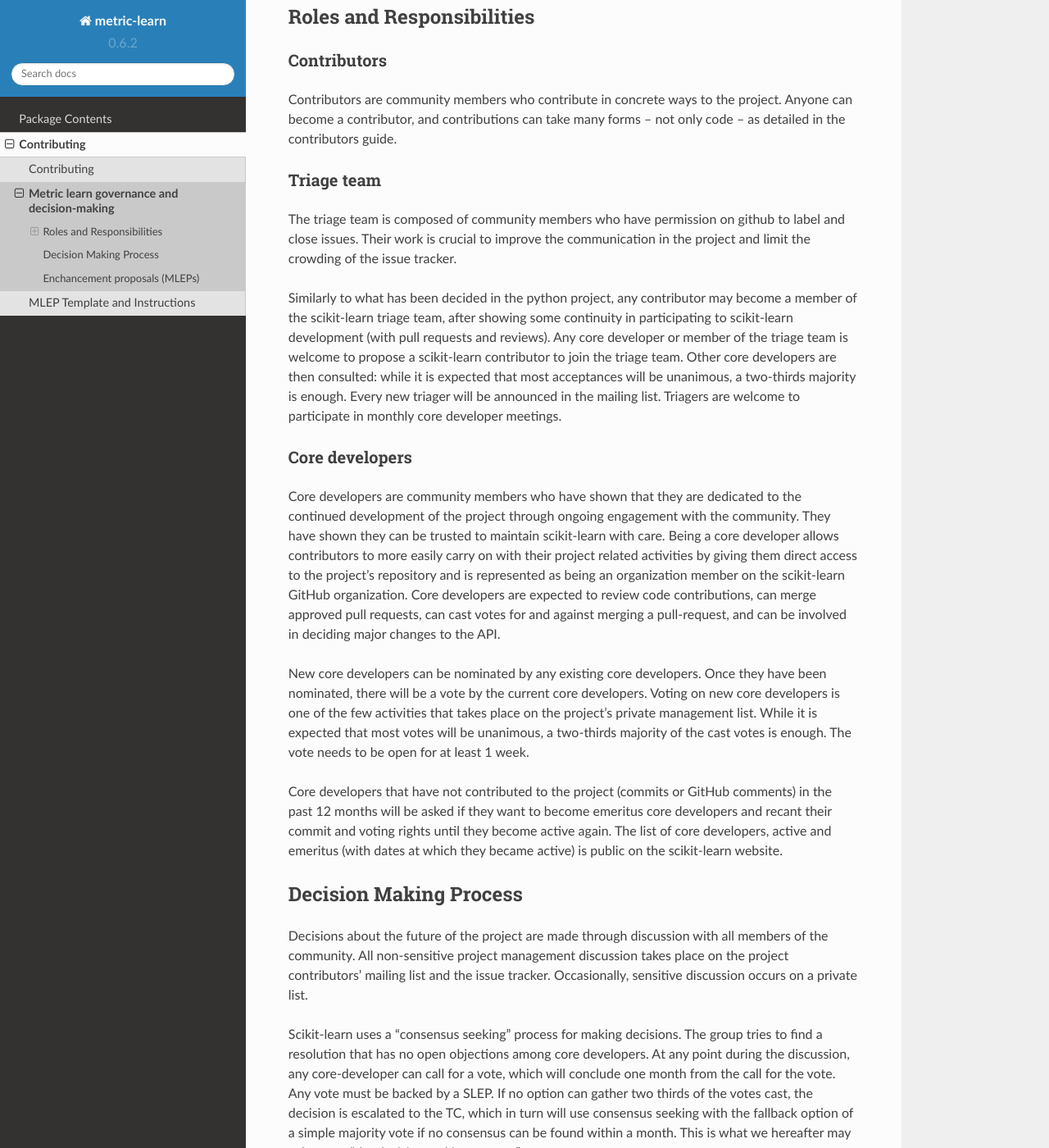
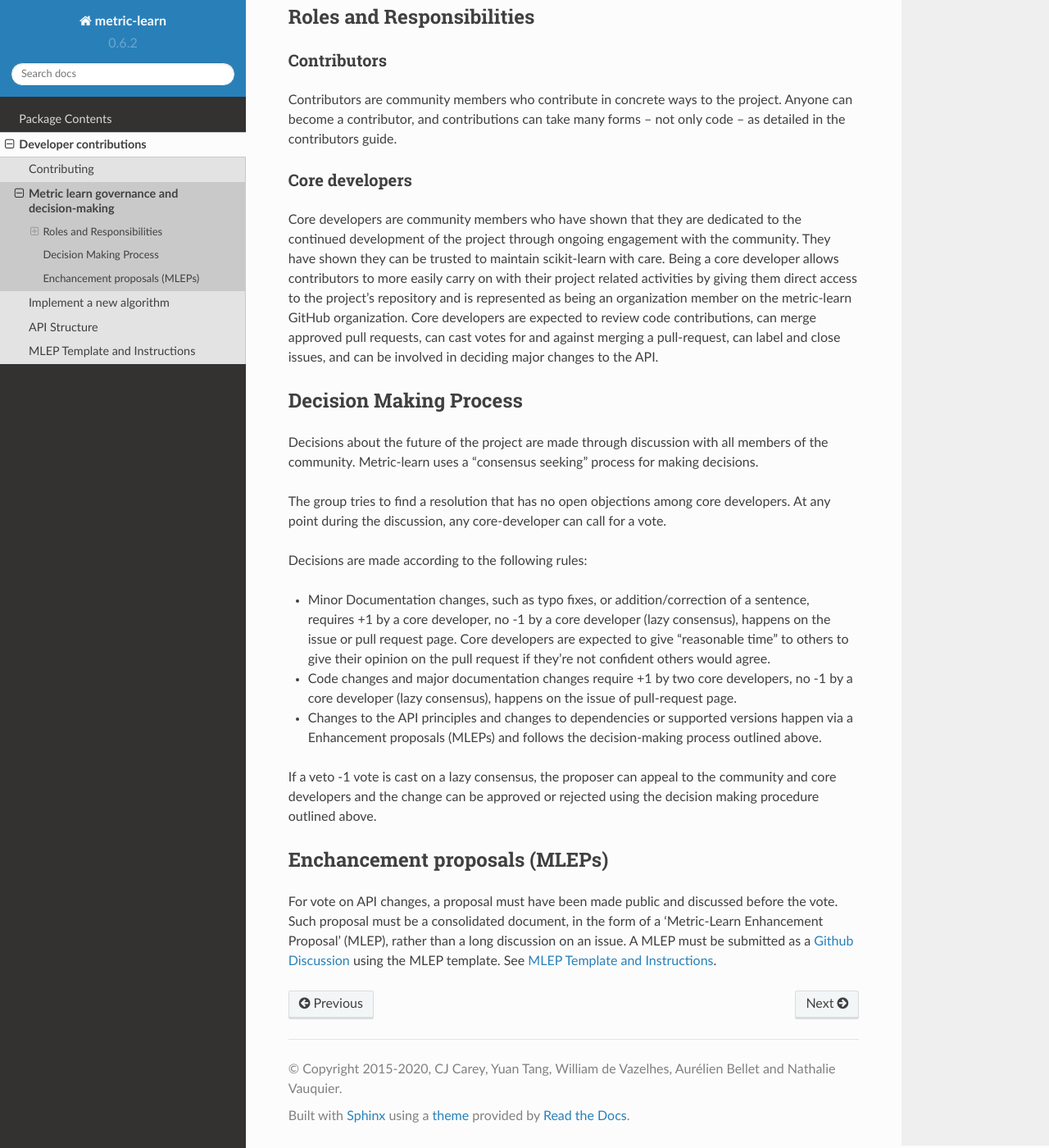
Before and after one commit to scikit-learn-contrib/metric-learn, a Sphinx documentation site: the page built from doc/contrib/governance.rst, in a window 1280 px wide and 1400 px high, scrolled down 396 px. Shown: the whole window at 82% size. Built offline with Sphinx 7.4.7 and the Read the Docs theme 2.0.0, drawn with Linux system fonts in a browser that asks for light colours; pages that are not in the unit, such as notebooks, are missing from menus; some of the changed text lies outside the part shown.

```diff
--- a/doc/contrib/governance.rst
+++ b/doc/contrib/governance.rst
@@ -27,24 +27,6 @@ Contributors are community members who contribute in concrete ways to
 the project. Anyone can become a contributor, and contributions can
 take many forms – not only code – as detailed in the contributors guide.
 
-Triage team
-^^^^^^^^^^^
-
-The triage team is composed of community members who have permission
-on github to label and close issues. Their work is crucial to improve
-the communication in the project and limit the crowding of the issue
-tracker.
-
-Similarly to what has been decided in the python project, any contributor
-may become a member of the scikit-learn triage team, after showing some
-continuity in participating to scikit-learn development (with pull
-requests and reviews). Any core developer or member of the triage team
-is welcome to propose a scikit-learn contributor to join the triage team.
-Other core developers are then consulted: while it is expected that most
-acceptances will be unanimous, a two-thirds majority is enough. Every new
-triager will be announced in the mailing list. Triagers are welcome to
-participate in monthly core developer meetings.
-
 Core developers
 ^^^^^^^^^^^^^^^
 
@@ -54,50 +36,28 @@ engagement with the community. They have shown they can be trusted to
 maintain scikit-learn with care. Being a core developer allows
 contributors to more easily carry on with their project related
 activities by giving them direct access to the project’s repository and
-is represented as being an organization member on the scikit-learn GitHub
+is represented as being an organization member on the metric-learn GitHub
 organization. Core developers are expected to review code contributions,
 can merge approved pull requests, can cast votes for and against merging
-a pull-request, and can be involved in deciding major changes to the API.
+a pull-request, can label and close issues, and can be involved in
+deciding major changes to the API.
 
-New core developers can be nominated by any existing core developers.
-Once they have been nominated, there will be a vote by the current core
-developers. Voting on new core developers is one of the few activities
-that takes place on the project’s private management list. While it is
-expected that most votes will be unanimous, a two-thirds majority of
-the cast votes is enough. The vote needs to be open for at least 1 week.
-
-Core developers that have not contributed to the project (commits or
-GitHub comments) in the past 12 months will be asked if they want to
-become emeritus core developers and recant their commit and voting
-rights until they become active again. The list of core developers,
-active and emeritus (with dates at which they became active) is public
-on the scikit-learn website.
 
 Decision Making Process
 =======================
 
 Decisions about the future of the project are made through discussion
-with all members of the community. All non-sensitive project management
-discussion takes place on the project contributors’ mailing list and
-the issue tracker. Occasionally, sensitive discussion occurs on a
-private list.
+with all members of the community. Metric-learn uses a “consensus seeking”
+process for making decisions.
 
-Scikit-learn uses a “consensus seeking” process for making decisions.
 The group tries to find a resolution that has no open objections among
 core developers. At any point during the discussion, any core-developer
-can call for a vote, which will conclude one month from the call for
-the vote. Any vote must be backed by a SLEP. If no option can gather
-two thirds of the votes cast, the decision is escalated to the TC,
-which in turn will use consensus seeking with the fallback option of
-a simple majority vote if no consensus can be found within a month.
-This is what we hereafter may refer to as “the decision making process”.
+can call for a vote.
 
-Decisions (in addition to adding core developers and TC membership as
-above) are made according to the following rules:
+Decisions are made according to the following rules:
 
 - Minor Documentation changes, such as typo fixes, or addition/correction
-  of a sentence, but no change of the scikit-learn.org landing page or
-  the “about” page: Requires +1 by a core developer, no -1 by a core
+  of a sentence, requires +1 by a core developer, no -1 by a core
   developer (lazy consensus), happens on the issue or pull request page.
   Core developers are expected to give “reasonable time” to others to give
   their opinion on the pull request if they’re not confident others
@@ -108,11 +68,8 @@ above) are made according to the following rules:
   the issue of pull-request page.
 
 - Changes to the API principles and changes to dependencies or supported
-  versions happen via a Enhancement proposals (SLEPs) and follows the
+  versions happen via a Enhancement proposals (MLEPs) and follows the
   decision-making process outlined above.
-
-- Changes to the governance model use the same decision process outlined
-  above.
 
 If a veto -1 vote is cast on a lazy consensus, the proposer can appeal
 to the community and core developers and the change can be approved or
@@ -123,7 +80,7 @@ rejected using the decision making procedure outlined above.
 Enchancement proposals (MLEPs)
 ==============================
 
-For all votes, a proposal must have been made public and discussed
+For vote on API changes, a proposal must have been made public and discussed
 before the vote. Such proposal must be a consolidated document, in
 the form of a ‘Metric-Learn Enhancement Proposal’ (MLEP), rather than
 a long discussion on an issue. A MLEP must be submitted as a
--- a/doc/contrib/index.rst
+++ b/doc/contrib/index.rst
@@ -1,9 +1,9 @@
 .. title:: Contributing: contents
 
-.. _contributing:
+.. _dev-contrib:
 
 ============
-Contributing
+Developer contributions
 ============
 
 .. toctree::
@@ -19,4 +19,14 @@ Contributing
 .. toctree::
   :maxdepth: 2
 
+  algorithm
+
+.. toctree::
+  :maxdepth: 2
+
+  api
+
+.. toctree::
+  :maxdepth: 2
+
   mlep
```
Also changed, not shown: doc/contrib/algorithm.rst (added, +43 -0 lines), doc/contrib/api.rst (added, +89 -0 lines), doc/contrib/contributing.rst (+11 -3 lines).
